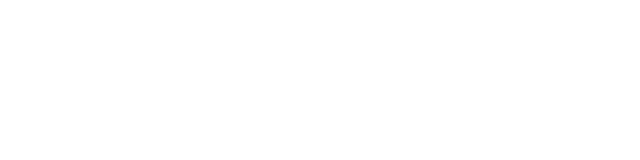
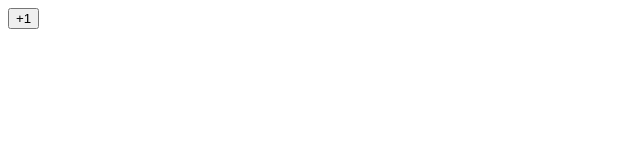
Before and after one commit to ikurowski/redux-example-app, a React (Create React App) app: page / in a window 1280 px wide. Shown: the top 160 px of the page, without its empty margins (0-640 px from the left). Built offline with nearby package versions, Linux system fonts and the light colour scheme.

Commit message:
add store

```diff
--- a/src/App.jsx
+++ b/src/App.jsx
@@ -1,7 +1,20 @@
 import React from 'react';
 
+
 function App() {
-  return <div> </div>;
+  return (
+    <button
+      type="button"
+      onClick={() => {
+        store.dispatch({
+          type: 'COUNTER',
+        });
+        console.log(store.getState().counter);
+      }}
+    >
+      +1
+    </button>
+  );
 }
 
 export default App;
--- a/src/index.jsx
+++ b/src/index.jsx
@@ -1,10 +1,15 @@
 import React from 'react';
+import { Provider } from 'react-redux';
 import ReactDOM from 'react-dom/client';
 import App from './App';
+
+import store from './store/index';
 
 const root = ReactDOM.createRoot(document.getElementById('root'));
 root.render(
   <React.StrictMode>
-    <App />
+    <Provider store={store}>
+      <App />
+    </Provider>
   </React.StrictMode>,
 );
```
